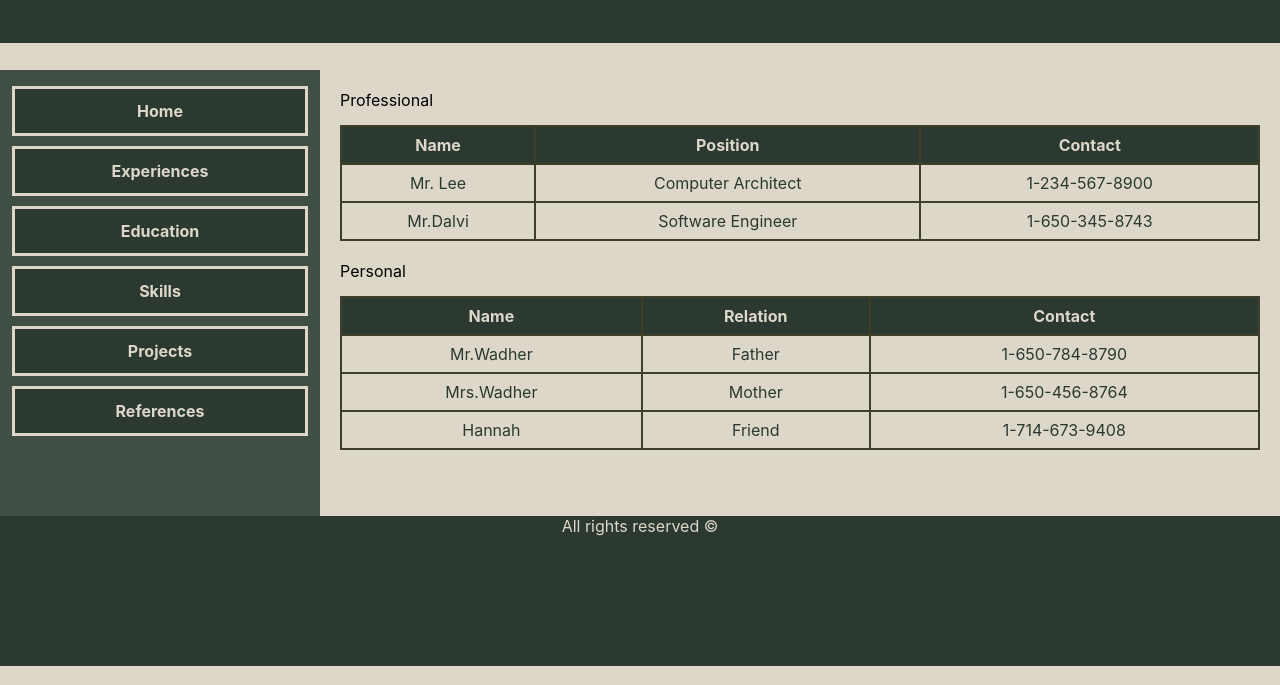
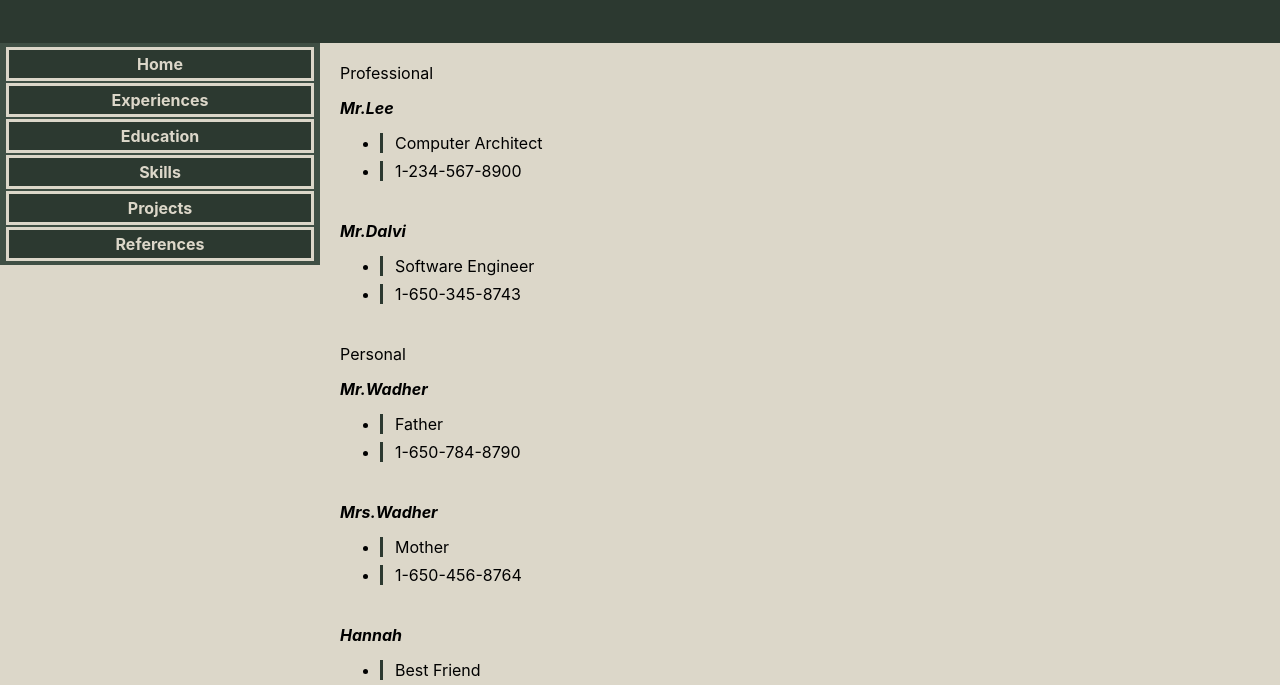
Before and after one commit to eshawadher/cs391-HW1, a website: page ref/ref.html in a window 1280 px wide. Shown: the part 107-792 px from the top of the page. Drawn offline with Linux system fonts and the light colour scheme.

Commit message:
final website with all changes made

```diff
--- a/education/edu.css
+++ b/education/edu.css
@@ -10,6 +10,7 @@ body {
     flex-wrap: wrap;
     align-items: flex-start;
 }
+/*https://www.w3schools.com/cssref/css3_pr_flex-wrap.php*/
 
 header{
     flex: 1 0 100%;
--- a/exp/exp.css
+++ b/exp/exp.css
@@ -66,11 +66,6 @@ main li {
     padding-left: 12px;
     margin-bottom: 8px;
 }
-/*@media (max-width: 999px) {*/
-/*    main{*/
-/*        flex-basis:100%*/
-/*    }*/
-/*}*/
 footer{
     flex: 1 0 100%;
     height: 150px;
--- a/index.css
+++ b/index.css
@@ -21,11 +21,12 @@ header{
     text-align: left;
 }
 
+
 nav{
     flex: 0 1 30%;
     max-width: 320px;
     background: #3F4F44;
-    padding: 4px 6px;
+    padding: 8px 8px;
 }
 
 nav ul{
@@ -34,12 +35,12 @@ nav ul{
     list-style: none;
     display: flex;
     flex-direction: column;
-    gap: 2px;
+    gap: 4px;
 }
 
 nav a{
     display: block;
-    padding: 4px 6px;
+    padding: 6px 8px;
     border: 3px solid #DCD7C9;
     border-radius: 0px;
     background-color: #2C3930;
@@ -54,17 +55,15 @@ main{
     padding: 20px;
     width: 100%;
 }
+
 main p{
     margin-bottom: 15px;
 }
-main ul{
-    margin-bottom: 40px;
-}
 
-main li {
-    border-left: 3px solid #2C3930;
-    padding-left: 12px;
-    margin-bottom: 8px;
+@media (max-width: 999px) {
+    main{
+        flex-basis:100%
+    }
 }
 
 footer{
@@ -79,7 +78,7 @@ footer{
 @media(max-width:750px){
     nav{
         flex-basis: 100%;
-        max-width: none;
+        max-width: 100%;
     }
     nav ul{
         flex-direction: row;
--- a/ref/ref.css
+++ b/ref/ref.css
@@ -2,25 +2,13 @@
     margin: 0;
     box-sizing: border-box;
 }
-#bg {
-    position: absolute;
-    inset: 0;
-    width: 100%;
-    height: 100%;
-    z-index: -1;
-    background:  #DCD7C9;
-}
+
 body {
-    position: relative;
+    background-color: #DCD7C9;
     font-family: Inter, Copperplate, serif;
     display: flex;
     flex-wrap: wrap;
-    justify-content: center;
-    height: 100vh;
-    width: 100vw;
-}
-#navgroup, main, nav, header, footer {
-    position: relative;
+    align-items: flex-start;
 }
 
 header{
@@ -31,22 +19,13 @@ header{
     background: #2C3930;
     color: #DCD7C9;
     text-align: left;
-
 }
-
-/*@media (max-width: 750px) {*/
-/*    header{*/
-/*        text-align: center;*/
-/*        padding-inline: 12px;*/
-/*    }*/
-/*}*/
 
 nav{
     flex: 0 1 30%;
     max-width: 320px;
     background: #3F4F44;
-    padding: 16px 12px;
-    /*min-height: calc(100vh - 100px);*/
+    padding: 4px 6px;
 }
 
 nav ul{
@@ -55,13 +34,12 @@ nav ul{
     list-style: none;
     display: flex;
     flex-direction: column;
-    gap: 10px;
+    gap: 2px;
 }
-
 
 nav a{
     display: block;
-    padding: 12px 14px;
+    padding: 4px 6px;
     border: 3px solid #DCD7C9;
     border-radius: 0px;
     background-color: #2C3930;
@@ -75,84 +53,38 @@ main{
     flex: 1 1 70%;
     padding: 20px;
     width: 100%;
-    background: #DCD7C9;
-
 }
 main p{
     margin-bottom: 15px;
 }
-/*@media (max-width: 999px) {*/
-/*    main{*/
-/*        flex-basis:100%*/
-/*    }*/
-/*}*/
+main ul{
+    margin-bottom: 40px;
+}
+
+main li {
+    border-left: 3px solid #2C3930;
+    padding-left: 12px;
+    margin-bottom: 8px;
+}
+
 footer{
     flex: 1 0 100%;
     height: 150px;
+    padding-top: 70px;
     text-align: center;
     background:#2C3930;
     color: #DCD7C9;
-
-}
-#navgroup{
-    display: flex;
-    flex-direction: row;
-    width:100%;
-
-}
-table{
-    width: 100%;
-    border-collapse: collapse;
-    margin-bottom: 20px;
-
-}
-th, td{
-    border: 2px solid #3E3F29;
-    padding: 8px 12px;
-    text-align: center;
-    color: #2C3930;
-}
-th{
-    background-color: #2C3930;
-    color: #111;
-}
-tr, th{
-    color: #DCD7C9;
-
 }
 
-@media (max-width: 750px){
-    #navgroup{
-        display: flex;
-        flex-direction: column;
-        width: 100%;
-
-    }
-    main{
-        width: 100%;
-        padding: 0px;
-
-    }
-
+@media(max-width:750px){
     nav{
-        display: flex;
-        flex-direction: row;
-        min-width: 100%;
-
+        flex-basis: 100%;
+        max-width: 100%;
     }
     nav ul{
-        width: 100%;
         flex-direction: row;
-        justify-content: space-around;
-
-    }
-    nav a{
-        display: block;
-        padding: 2px;
-    }
-    body{
-        height: 100vh;
-        background-color: #2C3930;
-
+        flex-wrap: wrap;
+        justify-content: center;
+        gap: 10px;
     }
 }
--- a/ref/ref.html
+++ b/ref/ref.html
@@ -2,17 +2,14 @@
 <html lang="en">
     <head>
         <meta charset="UTF-8">
-    <meta name="viewport" content="width=device-width, initial-scale=1.0">
         <title> Reference's | Esha's Resume</title>
         <link rel="stylesheet" href="ref.css" type="text/css">
     </head>
     <body>
-<div id="bg"></div>
         <header>
             <h1> References</h1>
             <p> Here are some of my references!</p>
         </header>
-<div id="navgroup">
         <nav>
             <ul>
                 <li><a href="../index.html"> Home</a> </li>
@@ -26,48 +23,34 @@
         </nav>
         <main>
             <p>Professional</p>
-    <table>
-        <tr>
-            <th>Name</th>
-            <th>Position</th>
-            <th>Contact</th>
-        </tr>
-        <tr>
-            <td>Mr. Lee</td>
-            <td>Computer Architect</td>
-            <td>1-234-567-8900</td>
-        </tr>
-        <tr>
-            <td>Mr.Dalvi</td>
-            <td>Software Engineer</td>
-            <td>1-650-345-8743</td>
-        </tr>
-    </table>
+            <p><i><b>Mr.Lee</b></i></p>
+            <ul>
+                <li>Computer Architect</li>
+                <li>1-234-567-8900</li>
+            </ul>
+            <p><i><b>Mr.Dalvi</b></i></p>
+            <ul>
+                <li>Software Engineer</li>
+                <li>1-650-345-8743</li>
+            </ul>
             <p>Personal</p>
-    <table>
-        <tr>
-            <th>Name</th>
-            <th>Relation</th>
-            <th>Contact</th>
-        </tr>
-        <tr>
-            <td>Mr.Wadher</td>
-            <td>Father</td>
-            <td>1-650-784-8790</td>
-        </tr>
-        <tr>
-            <td>Mrs.Wadher</td>
-            <td>Mother</td>
-            <td>1-650-456-8764</td>
-        </tr>
-        <tr>
-            <td>Hannah</td>
-            <td>Friend</td>
-            <td>1-714-673-9408</td>
-        </tr>
-    </table>
+            <p><i><b>Mr.Wadher</b></i></p>
+            <ul>
+                <li>Father</li>
+                <li>1-650-784-8790</li>
+            </ul>
+            <p><i><b>Mrs.Wadher</b></i></p>
+            <ul>
+                <li>Mother</li>
+                <li>1-650-456-8764</li>
+            </ul>
+            <p><i><b>Hannah</b></i></p>
+            <ul>
+                <li>Best Friend</li>
+                <li>1-714-673-9408</li>
+            </ul>
 
-</main></div>
+        </main>
         <footer>
             <p>All rights reserved &#169;</p>
         </footer>
```
Also changed, not shown: education/edu.html (+0 -2 lines), projects/projects.css (+1 -12 lines), projects/projects.html (+0 -2 lines), skills/skills.html (+0 -2 lines), exp/exp.html (indentation only), index.html (indentation only). Lines whose indentation alone changed are shown as unchanged.
